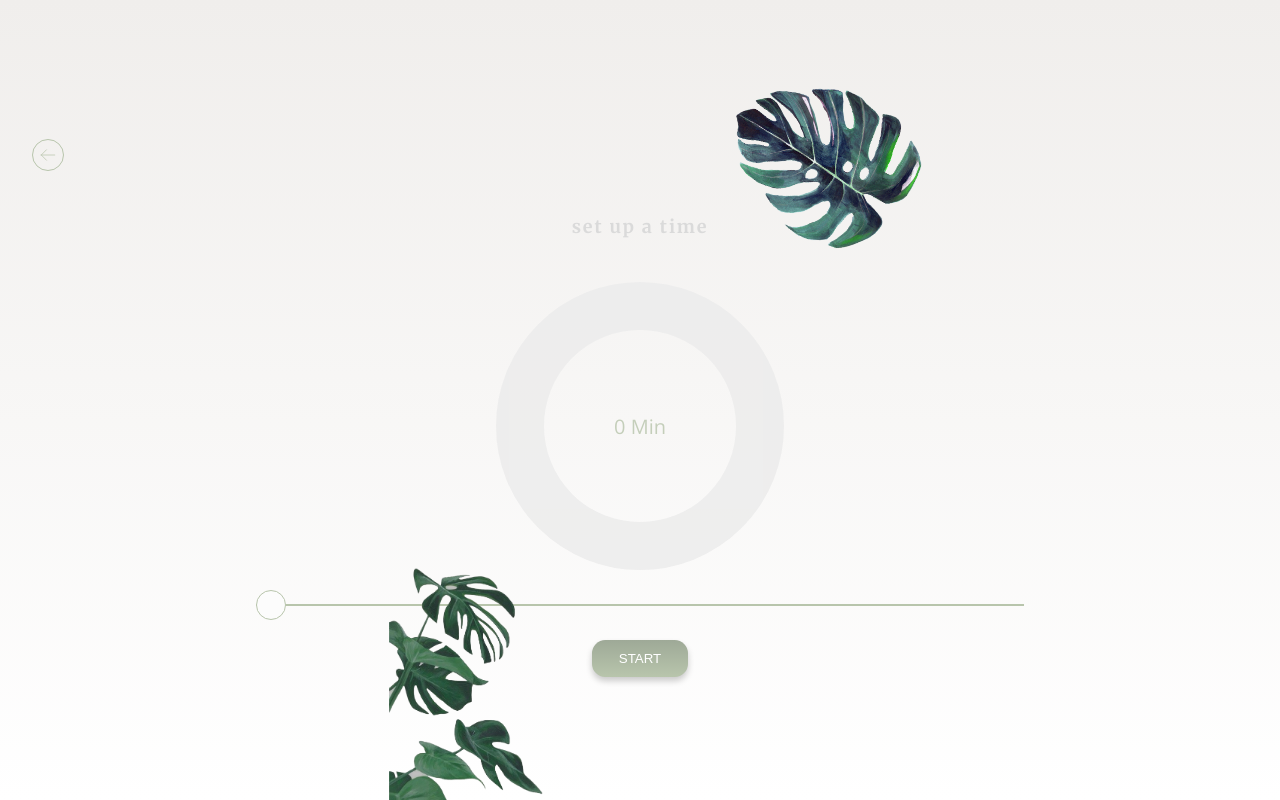
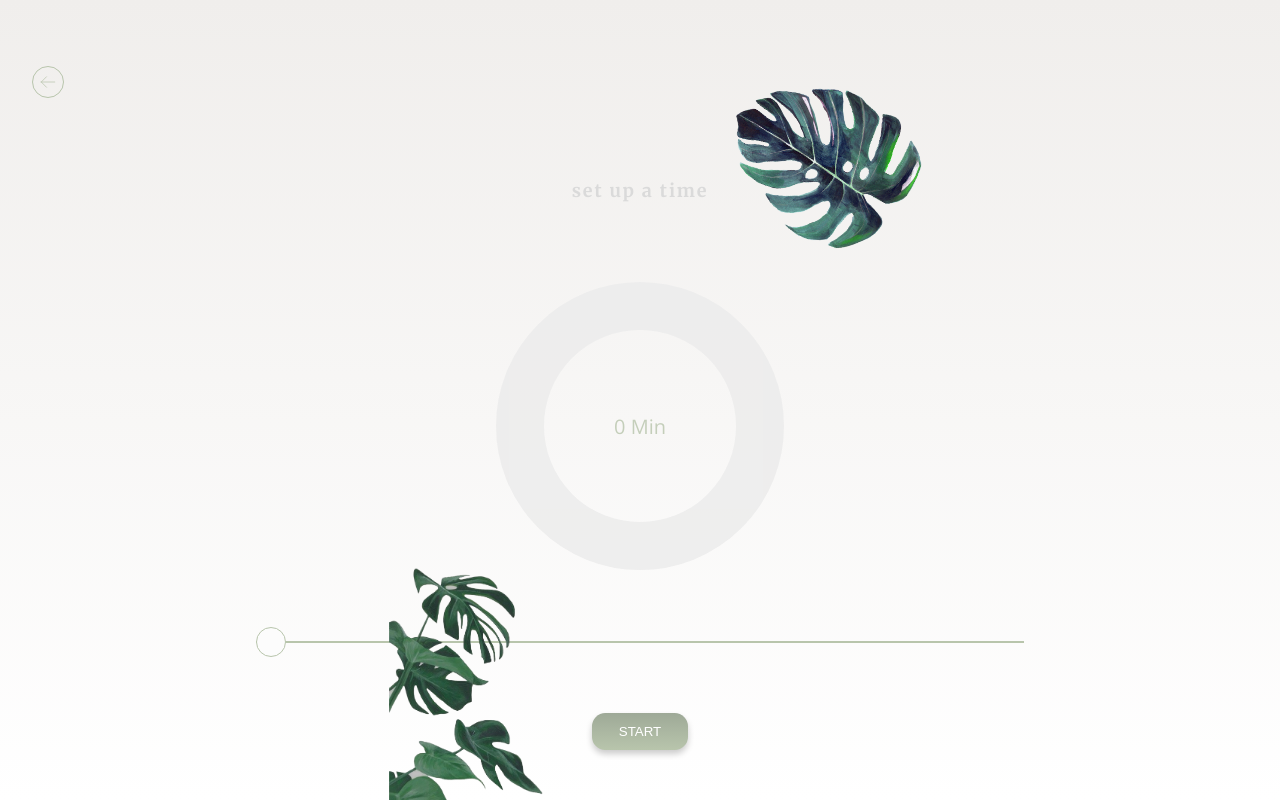
Before and after one commit to Torfeltorfel/capstone-project, a React (Vite) app: page /settimer in a window 1280 px wide. Built offline with nearby package versions, Linux system fonts and the light colour scheme.

Commit message:
💄 Refactor setTimer

```diff
--- a/src/app/pages/SetTimer/SetTimer.tsx
+++ b/src/app/pages/SetTimer/SetTimer.tsx
@@ -41,9 +41,8 @@ export default function SetTimer(): JSX.Element {
 const PageContainer = styled.div`
   display: flex;
   flex-direction: column;
-  justify-content: center;
+  justify-content: space-around;
   align-items: center;
-  gap: 2rem;
   height: 100vh;
   width: 100vw;
   overflow: hidden;
@@ -99,7 +98,6 @@ const TimeCircle = styled.div`
   border-radius: 50%;
   height: 18rem;
   width: 18rem;
-  z-index: 400;
 `;
 
 const Duration = styled.p`
```
